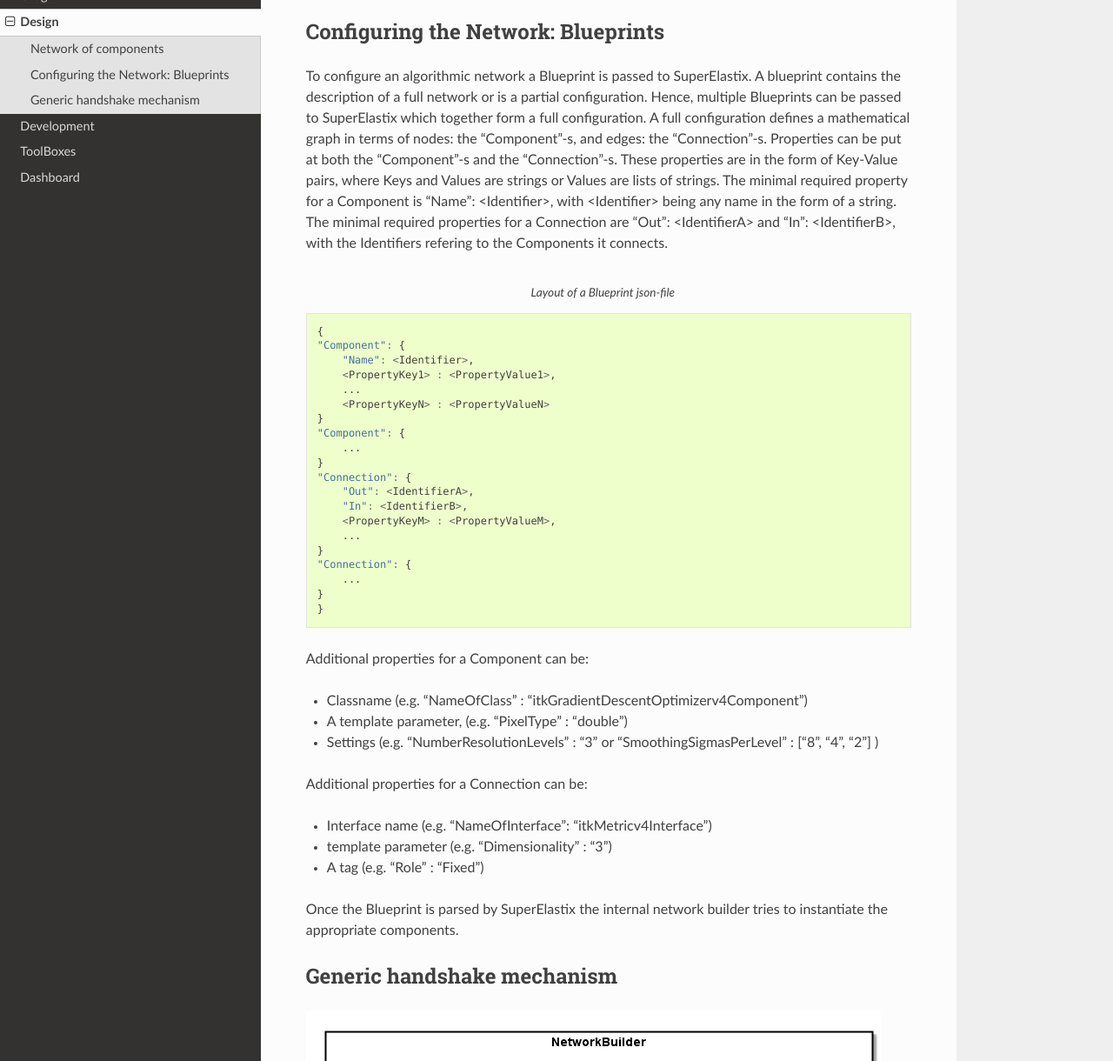
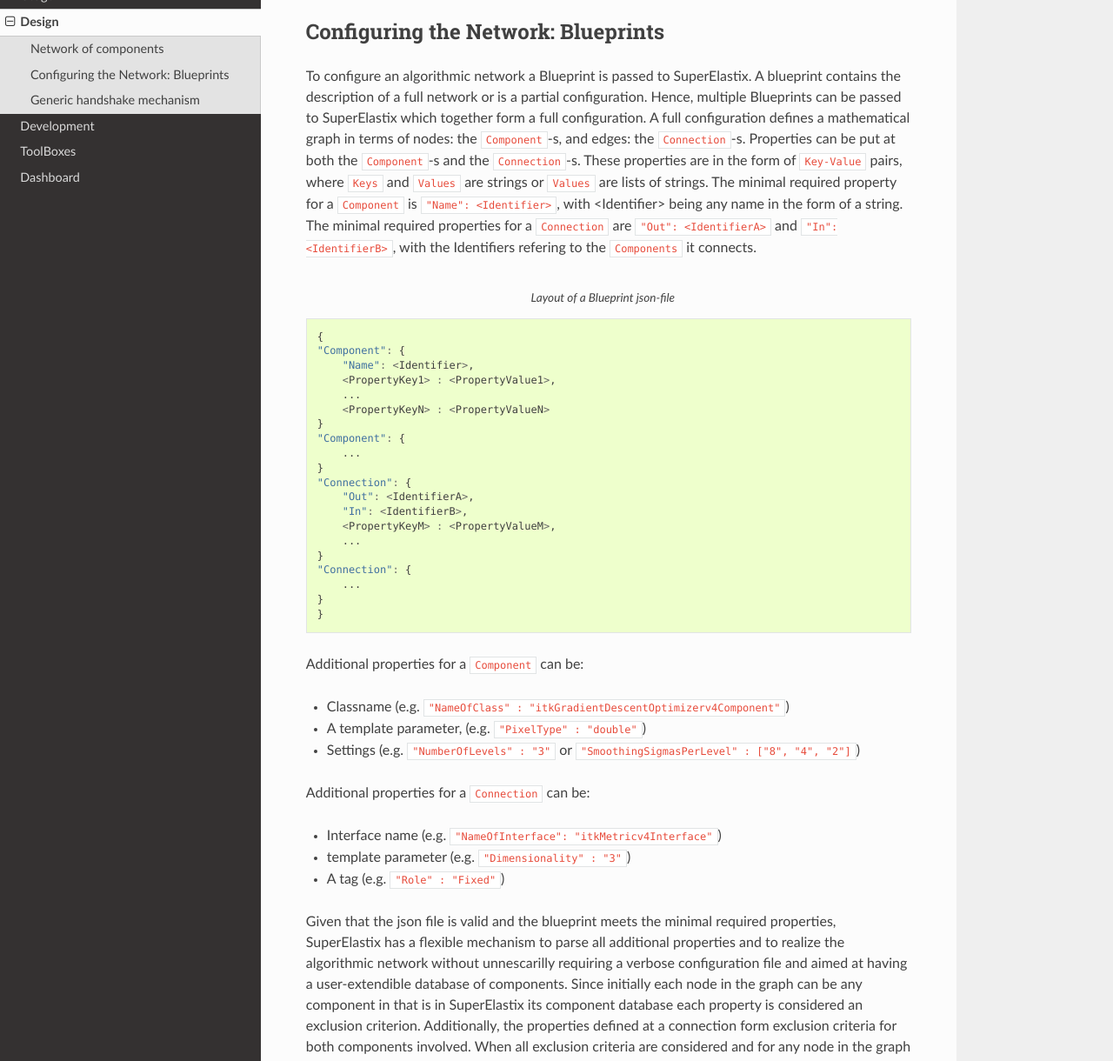
Before and after one commit to SuperElastix/SuperElastix-Documentation, a Sphinx documentation site: the page built from source/Design.rst, in a window 1280 px wide and 1400 px high, scrolled down 2068 px, cut to the strip 180-1400 px from the top of the window. Shown: the whole strip at 87% size. Built offline with Sphinx 7.4.7 and the Read the Docs theme 2.0.0, drawn with Linux system fonts in a browser that asks for light colours; some of the changed text lies outside the part shown.

Commit message:
ENH: extended Blueprint section

```diff
--- a/source/Design.rst
+++ b/source/Design.rst
@@ -98,10 +98,10 @@
 
 To configure an algorithmic network a Blueprint is passed to SuperElastix.
 A blueprint contains the description of a full network or is a partial configuration. Hence, multiple Blueprints can be passed to SuperElastix which together form a full configuration.
-A full configuration defines a mathematical graph in terms of nodes: the "Component"-s, and edges: the "Connection"-s.
-Properties can be put at both the "Component"-s and the "Connection"-s.
-These properties are in the form of Key-Value pairs, where Keys and Values are strings or Values are lists of strings.
-The minimal required property for a Component is "Name": <Identifier>, with <Identifier> being any name in the form of a string. The minimal required properties for a Connection are "Out": <IdentifierA> and "In": <IdentifierB>, with the Identifiers refering to the Components it connects.
+A full configuration defines a mathematical graph in terms of nodes: the ``Component``-s, and edges: the ``Connection``-s.
+Properties can be put at both the ``Component``-s and the ``Connection``-s.
+These properties are in the form of ``Key-Value`` pairs, where ``Keys`` and ``Values`` are strings or ``Values`` are lists of strings.
+The minimal required property for a ``Component`` is ``"Name": <Identifier>``, with <Identifier> being any name in the form of a string. The minimal required properties for a ``Connection`` are ``"Out": <IdentifierA>`` and ``"In": <IdentifierB>``, with the Identifiers refering to the ``Components`` it connects.
 
 .. code-block:: javascript
     :caption: Layout of a Blueprint json-file
@@ -127,19 +127,31 @@
     }
     }
 
-Additional properties for a Component can be:
+Additional properties for a ``Component`` can be:
 
-- Classname (e.g. "NameOfClass" : "itkGradientDescentOptimizerv4Component")
-- A template parameter,  (e.g. "PixelType" : "double")
-- Settings (e.g. "NumberResolutionLevels" : "3" or "SmoothingSigmasPerLevel" : ["8", "4", "2"] )
+- Classname (e.g. ``"NameOfClass" : "itkGradientDescentOptimizerv4Component"``)
+- A template parameter,  (e.g. ``"PixelType" : "double"``)
+- Settings (e.g. ``"NumberOfLevels" : "3"`` or ``"SmoothingSigmasPerLevel" : ["8", "4", "2"]``)
 
-Additional properties for a Connection can be:
+Additional properties for a ``Connection`` can be:
 
-- Interface name (e.g. "NameOfInterface": "itkMetricv4Interface")
-- template parameter (e.g. "Dimensionality" : "3")
-- A tag (e.g. "Role" : "Fixed")
+- Interface name (e.g. ``"NameOfInterface": "itkMetricv4Interface"``)
+- template parameter (e.g. ``"Dimensionality" : "3"``)
+- A tag (e.g. ``"Role" : "Fixed"``)
 
-Once the Blueprint is parsed by SuperElastix the internal network builder tries to instantiate the appropriate components.
+Given that the json file is valid and the blueprint meets the minimal required properties,
+SuperElastix has a flexible mechanism to parse all additional properties and to realize the algorithmic network without unnescarilly requiring a verbose configuration file and aimed at having a user-extendible database of components.
+Since initially each node in the graph can be any component in that is in SuperElastix its component database each property is considered an exclusion criterion.
+Additionally, the properties defined at a connection form exclusion criteria for both components involved.
+When all exclusion criteria are considered and for any node in the graph it cannnot be uniquely defined which component needs to be realized, SuperElastix will stop and report which component requires more or less criteria.
+
+The advantages of this mechanism are:
+
+- A user can select a component based on its connections (i.e. its role; what it can do) and doen't have to know the particular name of the class.
+- By extending SuperElastix with new components that have identical connections to existing components it will automatically ask the user to provide additional (discriminating) properties.
+- A user, for instance, does not need to specify "Dimensionality" : "3" for all components in the Blueprint if this can be deduced from one component in the network via its connections.
+- A partially defined Blueprint can leave certain properties open, such that these can be defined by an other partially configuring blueprint that are passed to SuperElastix additially.
+
 
 Generic handshake mechanism
 ---------------------------
```
